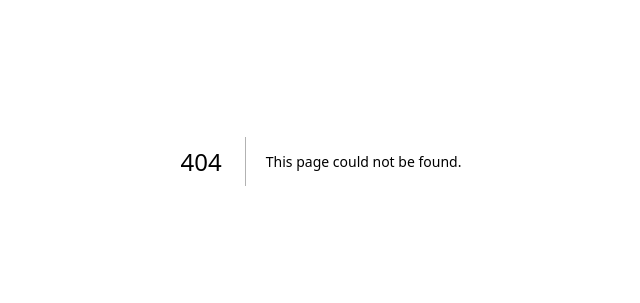
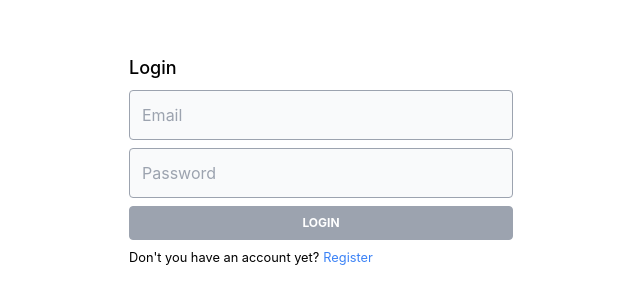
Before and after one commit to npark11/react-app, a Next.js app: page /login in a window 1280 px wide. Before the commit this address had no page. Shown: the part 239-542 px from the top of the page, without its empty margins (319-959 px from the left). Built offline with nearby package versions, Linux system fonts and the light colour scheme.

Commit message:
create login page

```diff
--- /dev/null
+++ b/src/pages/login.tsx
@@ -0,0 +1,44 @@
+import InputGroup from "@/components/InputGroup";
+import Link from "next/link";
+import { useState } from "react";
+
+const Login = () => {
+  const [email, setEmail] = useState("");
+  const [password, setPassword] = useState("");
+  const [errors, setErrors] = useState<any>({});
+
+  return (
+    <div className="bg-white">
+      <div className="flex flex-col items-center justify-center h-screen p-6">
+        <div className="w-10/12 mx-auto md:w-96">
+          <h1 className="mb-2 text-lg font-medium">Login</h1>
+          <form>
+            <InputGroup
+              placeholder="Email"
+              value={email}
+              setValue={setEmail}
+              error={errors.email}
+            />
+            <InputGroup
+              placeholder="Password"
+              value={password}
+              setValue={setPassword}
+              error={errors.password}
+            />
+            <button className="w-full py-2 mb-1 text-xs font-bold text-white uppercase bg-gray-400 border border-gray-400 rounded">
+              Login
+            </button>
+          </form>
+          <small>
+            Don't you have an account yet?
+            <Link href="/register" className="ml-1 text-blue-500">
+              Register
+            </Link>
+          </small>
+        </div>
+      </div>
+    </div>
+  );
+};
+
+export default Login;
```
